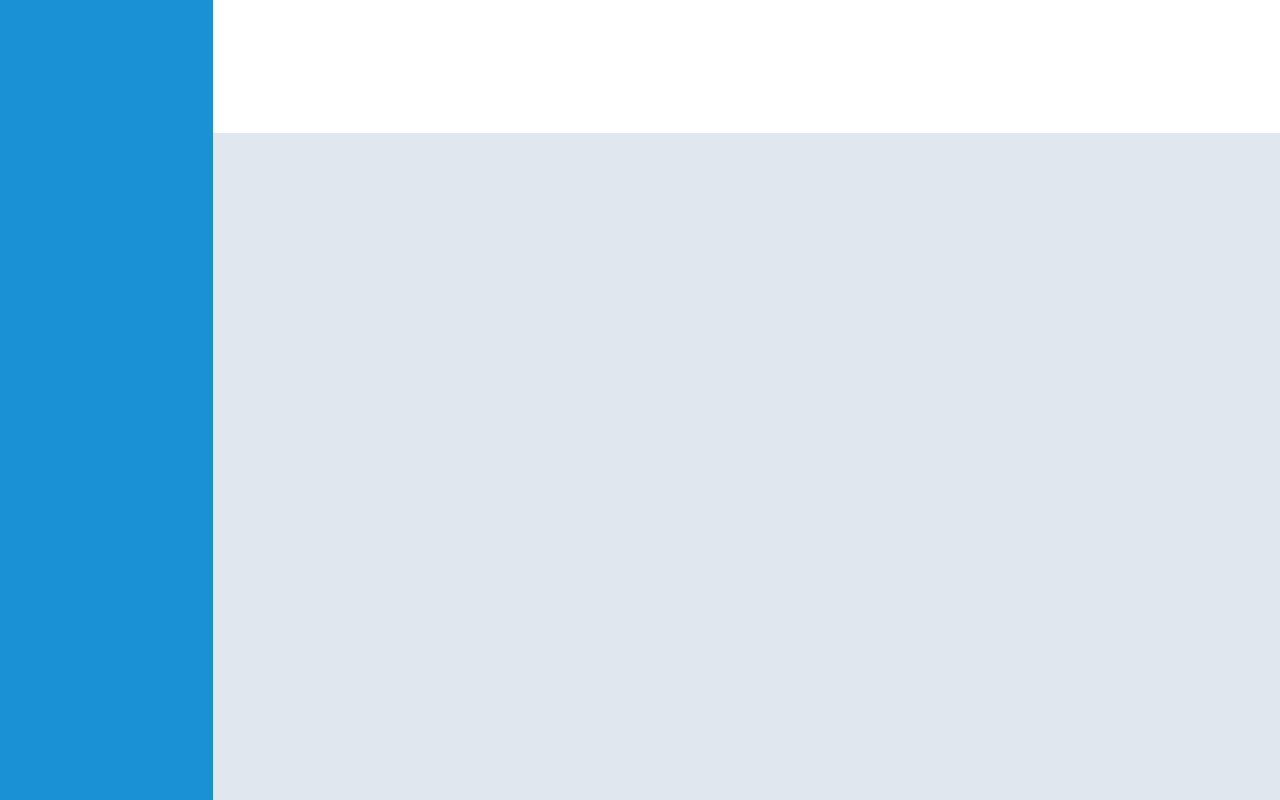
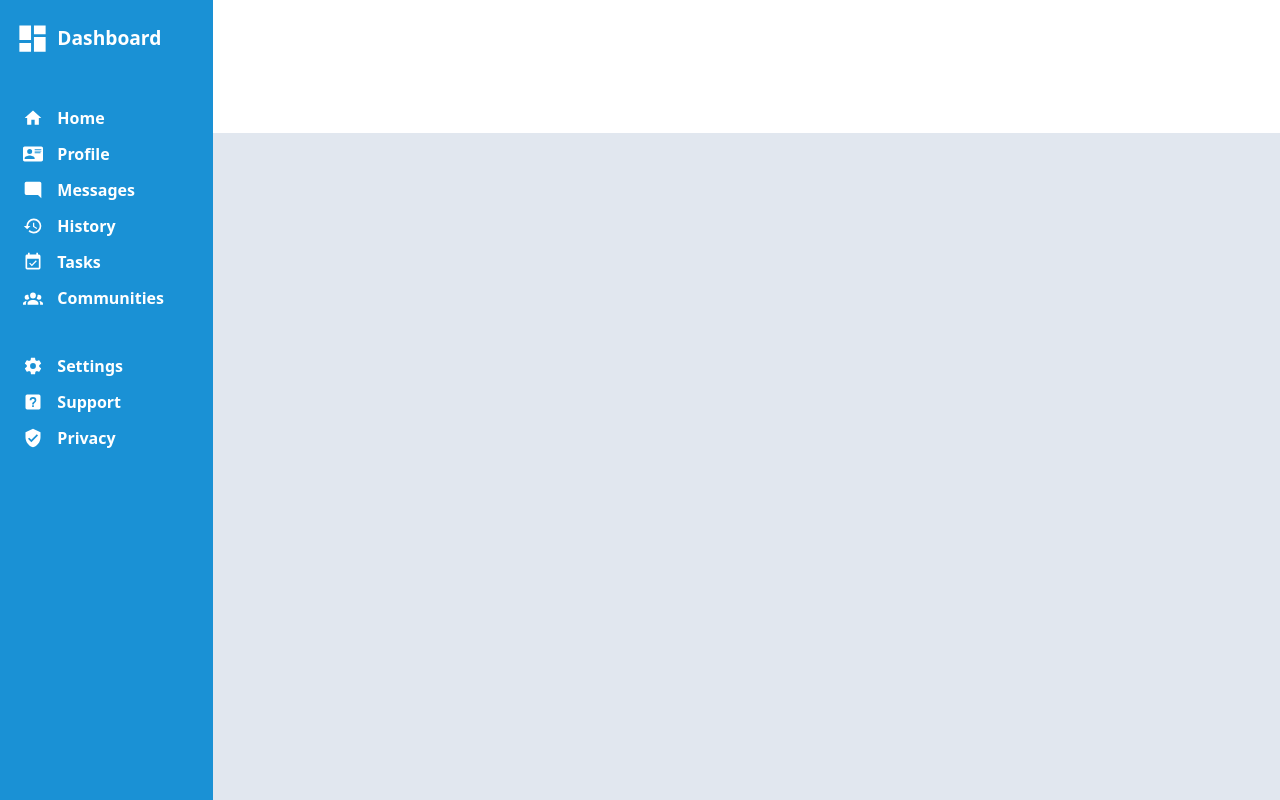
Before and after one commit to bartek8b/zzz-odin-admin-dashboard, a plain HTML site: page index.html in a window 1280 px wide. Drawn offline with Linux system fonts and the light colour scheme.

Commit message:
Make aside layout

```diff
--- a/index.html
+++ b/index.html
@@ -9,7 +9,26 @@
   </head>
   <body>
     <aside>
-
+        <img src="icons/view-dashboard.svg" alt="icon" class="bottom-space dashboard-icon">
+        <p class="bottom-space">Dashboard</p>
+        <img src="icons/home.svg" alt="Home">
+        <a href="">Home</a>
+        <img src="icons/card-account-details.svg" alt="icon">
+        <a href="">Profile</a>
+        <img src="icons/message-reply.svg" alt="icon">
+        <a href="">Messages</a>
+        <img src="icons/history.svg" alt="icon">
+        <a href="">History</a>
+        <img src="icons/calendar-check.svg" alt="icon">
+        <a href="">Tasks</a>
+        <img src="icons/account-group.svg" alt="icon" class="bottom-space">
+        <a href="" class="bottom-space">Communities</a>
+        <img src="icons/cog.svg" alt="icon">
+        <a href="">Settings</a>
+        <img src="icons/help-box.svg" alt="icon">
+        <a href="">Support</a>
+        <img src="icons/shield-check.svg" alt="icon">
+        <a href="">Privacy</a>
     </aside>
 
     <header></header>
--- a/style.css
+++ b/style.css
@@ -11,12 +11,40 @@ aside{
     background-color: hsl(202, 78%, 47%);
     grid-area: 1 / 1 / 3 / 2;
     display: grid;
-    grid-template-columns: 1fr;
-    grid-template-rows: repeat(2, 50px) repeat(6, 40px) 50px repeat(3, 40px) 1fr;
+    grid-template-rows: repeat(10, auto) 1fr;
+    grid-template-columns: 25% 1fr;
+    font-weight: bold;
+    padding: 8px;
+    align-items: center;
 }
 aside > * {
     filter: invert(1);
 }
+aside > a {
+    align-self: center;
+    cursor: pointer;
+    text-decoration: none;
+}
+aside > a:visited {
+    color: inherit;
+}
+.bottom-space{
+    padding-bottom: 32px;
+}
+aside > img{
+    margin-inline: auto;
+    margin-block: 8px;
+}
+aside > img.dashboard-icon{
+    width: 35px;
+}
+aside > img:not(.dashboard-icon){
+    width: 20px;
+}
+aside > p.bottom-space{
+    font-size: 1.2rem;
+}
+
 
 /* header */
 header{
```
